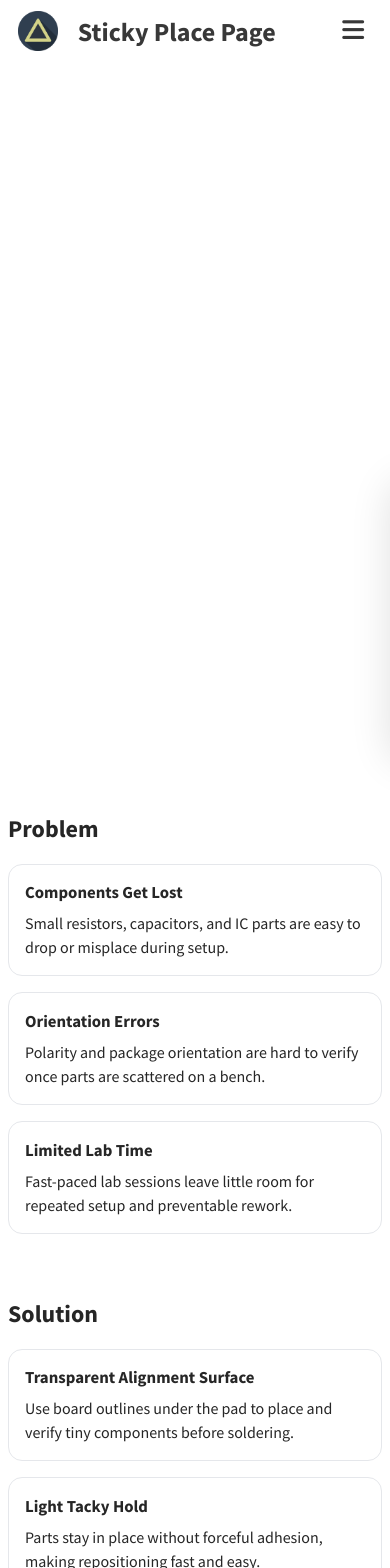
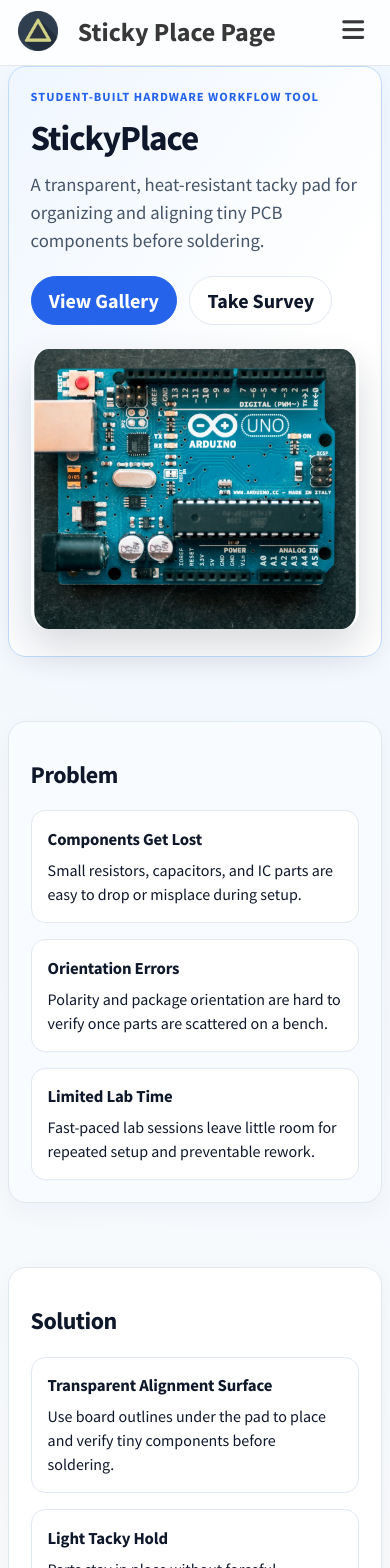
Before and after one commit to hpark416/StickyPlacePage, a Jekyll site: the page built from index.html, in a window 390 px wide. Shown: the top 1568 px of the page. Built offline with Jekyll 4.4.1, drawn with Linux system fonts in a browser that asks for light colours; a script that is not in the unit is left out; the list of posts is cut into pages by our own code; grey boxes are pictures that could not be loaded.

Commit message:
Polish StickyPlace site visuals and localize media assets
Improve the landing page design with stronger visual hierarchy, updated team details, and more relevant electronics imagery. Download a curated local image set under assets/img/stickyplace, replace external image URLs across Home/Gallery/Uses, and add an image uploading guide with size, format, and replacement mapping instructions.

```diff
--- a/assets/css/main.scss
+++ b/assets/css/main.scss
@@ -3,8 +3,22 @@
 
 @import "type-on-strap";
 
+:root {
+  --sp-accent: #2563eb;
+  --sp-accent-soft: #dbeafe;
+  --sp-ink: #0f172a;
+  --sp-muted: #475569;
+  --sp-surface: #ffffff;
+  --sp-border: #e2e8f0;
+}
+
 html {
   scroll-behavior: smooth;
+}
+
+body {
+  background: radial-gradient(circle at top right, #f0f7ff 0%, #f8fafc 42%, #ffffff 100%);
+  color: var(--sp-ink);
 }
 
 .stickyplace {
@@ -15,11 +29,21 @@ html {
 
 .sp-section {
   margin: 0 0 4rem;
+  background: var(--sp-surface);
+  border: 1px solid var(--sp-border);
+  border-radius: 18px;
+  padding: 1.35rem;
+  box-shadow: 0 8px 24px rgba(15, 23, 42, 0.04);
 }
 
 .sp-section h2 {
   margin-bottom: 1.25rem;
-  font-size: clamp(1.5rem, 2vw, 2rem);
+  font-size: clamp(1.5rem, 2.1vw, 2rem);
+  letter-spacing: -0.02em;
+}
+
+.sp-section:nth-of-type(2n) {
+  background: #f8fbff;
 }
 
 .sp-kicker {
@@ -27,12 +51,14 @@ html {
   text-transform: uppercase;
   letter-spacing: 0.08em;
   font-size: 0.78rem;
-  color: #5f6368;
+  color: var(--sp-accent);
+  font-weight: 700;
 }
 
 .sp-subtitle {
-  font-size: 1.1rem;
+  font-size: 1.17rem;
   max-width: 58ch;
+  color: var(--sp-muted);
 }
 
 .sp-caption {
@@ -45,6 +71,8 @@ html {
   grid-template-columns: 1.1fr 1fr;
   gap: 1.5rem;
   align-items: center;
+  background: linear-gradient(125deg, #eff6ff 0%, #ffffff 64%);
+  border-color: #bfdbfe;
 }
 
 .sp-hero-media img {
@@ -52,7 +80,13 @@ html {
   min-height: 280px;
   border-radius: 18px;
   object-fit: cover;
-  box-shadow: 0 18px 40px rgba(0, 0, 0, 0.12);
+  box-shadow: 0 18px 40px rgba(15, 23, 42, 0.16);
+}
+
+.sp-hero h1 {
+  margin: 0 0 0.65rem;
+  font-size: clamp(2.2rem, 5vw, 3.6rem);
+  letter-spacing: -0.03em;
 }
 
 .sp-actions {
@@ -64,11 +98,11 @@ html {
 
 .sp-btn {
   display: inline-block;
-  background: #111827;
+  background: var(--sp-accent);
   color: #ffffff;
-  border: 1px solid #111827;
+  border: 1px solid var(--sp-accent);
   border-radius: 999px;
-  padding: 0.65rem 1rem;
+  padding: 0.68rem 1.08rem;
   font-weight: 600;
   text-decoration: none;
   transition: transform 0.18s ease, box-shadow 0.18s ease;
@@ -77,16 +111,17 @@ html {
 .sp-btn:hover {
   color: #ffffff;
   transform: translateY(-1px);
-  box-shadow: 0 8px 20px rgba(17, 24, 39, 0.2);
+  box-shadow: 0 8px 20px rgba(37, 99, 235, 0.28);
 }
 
 .sp-btn-secondary {
   background: #ffffff;
-  color: #111827;
+  color: var(--sp-ink);
+  border-color: var(--sp-border);
 }
 
 .sp-btn-secondary:hover {
-  color: #111827;
+  color: var(--sp-ink);
 }
 
 .sp-grid {
@@ -108,20 +143,22 @@ html {
 
 .sp-card {
   background: #ffffff;
-  border: 1px solid #e5e7eb;
+  border: 1px solid var(--sp-border);
   border-radius: 14px;
   padding: 1rem;
-  transition: transform 0.18s ease, box-shadow 0.18s ease;
+  transition: transform 0.18s ease, box-shadow 0.18s ease, border-color 0.18s ease;
 }
 
 .sp-card:hover {
   transform: translateY(-2px);
-  box-shadow: 0 10px 24px rgba(2, 6, 23, 0.08);
+  box-shadow: 0 12px 28px rgba(2, 6, 23, 0.09);
+  border-color: #bfdbfe;
 }
 
 .sp-card h3 {
   margin: 0.1rem 0 0.45rem;
   font-size: 1.05rem;
+  letter-spacing: -0.01em;
 }
 
 .sp-card p {
@@ -159,7 +196,7 @@ html {
   margin: 0;
   overflow: hidden;
   border-radius: 12px;
-  border: 1px solid #e5e7eb;
+  border: 1px solid var(--sp-border);
   background: #fff;
 }
 
@@ -178,11 +215,11 @@ html {
 .sp-gallery-item figcaption {
   padding: 0.65rem 0.8rem 0.85rem;
   font-size: 0.92rem;
-  color: #4b5563;
+  color: var(--sp-muted);
 }
 
 .sp-timeline {
-  border-left: 2px solid #d1d5db;
+  border-left: 2px solid #93c5fd;
   padding-left: 1.2rem;
   display: grid;
   gap: 1rem;
@@ -200,7 +237,7 @@ html {
   width: 0.72rem;
   height: 0.72rem;
   border-radius: 50%;
-  background: #111827;
+  background: var(--sp-accent);
 }
 
 .sp-timeline-item h3 {
@@ -219,7 +256,7 @@ html {
 .sp-form-wrap {
   overflow: hidden;
   border-radius: 12px;
-  border: 1px solid #e5e7eb;
+  border: 1px solid var(--sp-border);
 }
 
 .sp-form-wrap iframe {
@@ -229,10 +266,16 @@ html {
 }
 
 .sp-cta {
-  border: 1px solid #e5e7eb;
+  border: 1px solid #bfdbfe;
   border-radius: 16px;
   padding: 1.25rem;
-  background: #f9fafb;
+  background: linear-gradient(135deg, #eff6ff 0%, #f8fafc 100%);
+}
+
+.site-header {
+  backdrop-filter: blur(8px);
+  background: rgba(255, 255, 255, 0.86);
+  border-bottom: 1px solid #e5e7eb;
 }
 
 @media (max-width: 960px) {
--- a/index.html
+++ b/index.html
@@ -19,7 +19,7 @@ position: 1
       </div>
     </div>
     <div class="sp-hero-media">
-      <img src="https://images.unsplash.com/photo-1518770660439-4636190af475?auto=format&fit=crop&w=1200&q=80" alt="StickyPlace product on electronics workbench">
+      <img src="{{ '/assets/img/stickyplace/hero-workbench.jpg' | relative_url }}" alt="StickyPlace product on electronics workbench">
     </div>
   </section>
 
@@ -67,9 +67,9 @@ position: 1
     <h2>In Action</h2>
     <p class="sp-caption">Used in real lab environments</p>
     <div class="sp-strip">
-      <img src="https://picsum.photos/seed/stickyplace-1/520/320" alt="StickyPlace in electronics lab setup">
-      <img src="https://picsum.photos/seed/stickyplace-2/520/320" alt="Component staging with StickyPlace">
-      <img src="https://picsum.photos/seed/stickyplace-3/520/320" alt="Portable StickyPlace workflow">
+      <img src="{{ '/assets/img/stickyplace/action-lab-1.jpg' | relative_url }}" alt="StickyPlace in electronics lab setup">
+      <img src="{{ '/assets/img/stickyplace/action-lab-2.jpg' | relative_url }}" alt="Component staging with StickyPlace">
+      <img src="{{ '/assets/img/stickyplace/action-lab-3.jpg' | relative_url }}" alt="Portable StickyPlace workflow">
     </div>
   </section>
 
```
Also changed, not shown: assets/img/stickyplace/IMAGE_UPLOADING_GUIDE.md (added, +70 -0 lines), pages/about.md (+4 -2 lines), pages/gallery.md (+6 -6 lines), pages/uses.md (+5 -5 lines), assets/img/stickyplace/action-lab-1.jpg (added), assets/img/stickyplace/action-lab-2.jpg (added), assets/img/stickyplace/action-lab-3.jpg (added), assets/img/stickyplace/hero-workbench.jpg (added), assets/img/stickyplace/macro-components.jpg (added), assets/img/stickyplace/macro-orientation.jpg (added).
